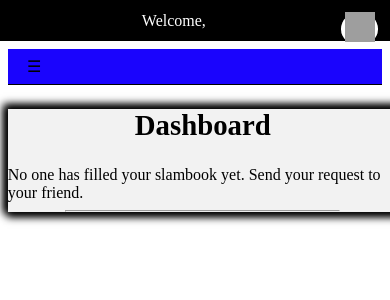
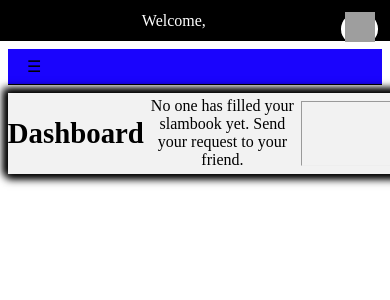
Before and after one commit to amargosavi68/Slambook, a PHP site: page /dash.php?data1=1 in a window 390 px wide. Shown: the top 300 px of the page. Run offline with PHP 8.4, Linux system fonts and the light colour scheme; data that the repository does not hold is empty; some web fonts are replaced; grey boxes are pictures that could not be loaded.

Commit message:
dashboard content centralized

```diff
--- a/CSS/dashboard.css
+++ b/CSS/dashboard.css
@@ -175,6 +175,9 @@ header .logout:hover
 	{
 		width: 100%;
 		margin: 2%;
+		display: flex;
+		justify-content: center;
+		text-align: center;
 	}
 
 	#container h2
```
